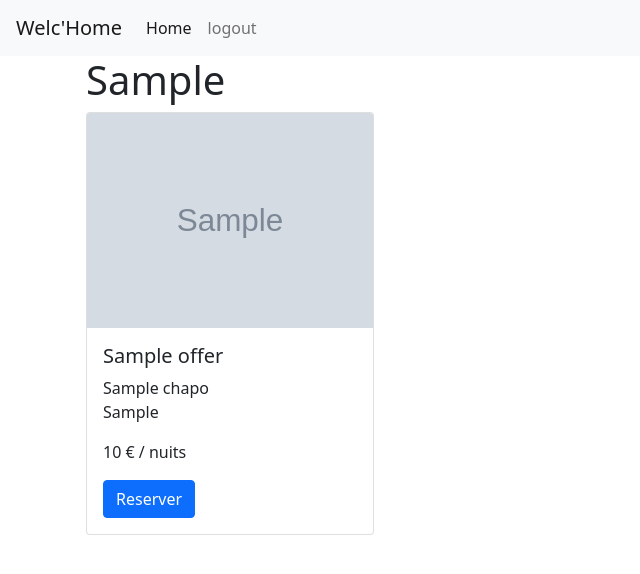
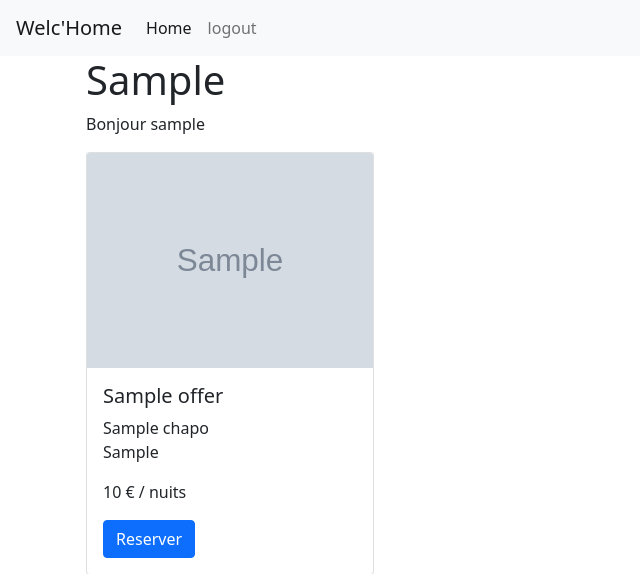
Before and after one commit to Pykix/airbnb-like, a PHP site: template App/Views/home.php in a window 1280 px wide. Shown: the top 574 px of the page, without its empty margins (0-640 px from the left). Run offline with PHP 8.4, Linux system fonts and the light colour scheme; the visitor is signed in with stand-in values (Sample User, id 1); the template is opened without the code that fills it: most values are stand-ins (such as "Sample title", 1, 10 or a date in 2020); data that the repository does not hold is empty.

Commit message:
Affichage de l'user connecté

```diff
--- a/App/Views/home.php
+++ b/App/Views/home.php
@@ -1,5 +1,9 @@
 <?php require_once '_header.php' ?>
 <h1><?php echo $html_h1 ?></h1>
+
+ <?php if (isset($_SESSION['username'])): ?>
+    <p>Bonjour <?php echo $_SESSION['username'] ?></p>
+    <?php endif; ?>
 <?php if (count( $latest_offers ) > 0): ?>
     <div class="row">
         <?php foreach ($latest_offers as $offer): ?>
```
